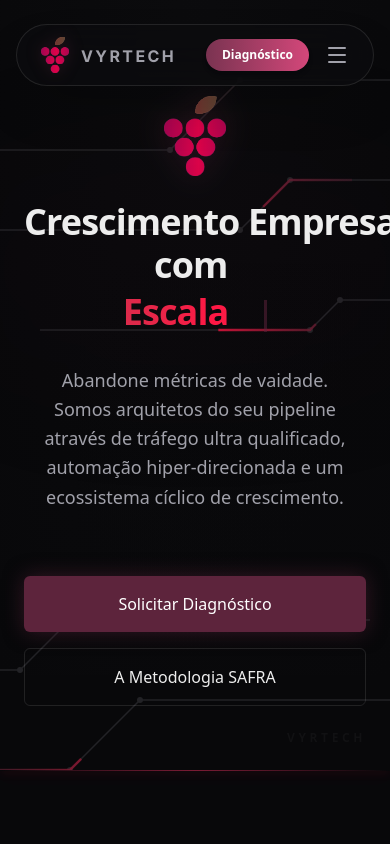
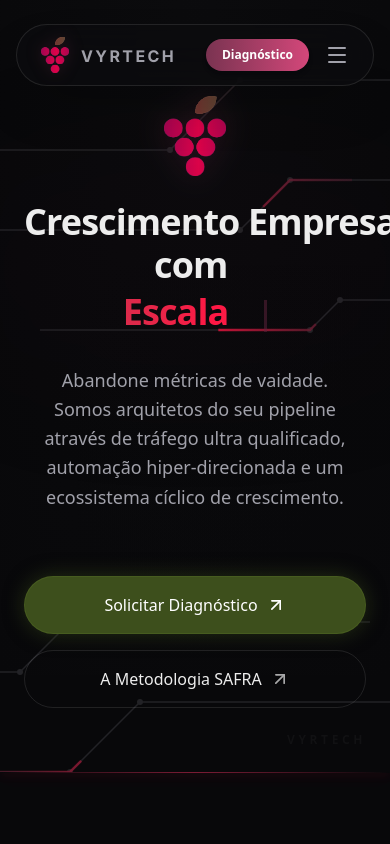
Before and after one commit to jooh44/site-vyrtech, a Next.js app: page / in a window 390 px wide. Shown: the top 844 px of the page. Built offline with nearby package versions, Linux system fonts and the light colour scheme.

Commit message:
feat: add global smooth scroll with lenis, fix hydration mismatch, update hero button color

```diff
--- a/package.json
+++ b/package.json
@@ -9,6 +9,7 @@
     "lint": "eslint"
   },
   "dependencies": {
+    "@studio-freight/react-lenis": "^0.0.47",
     "clsx": "^2.1.1",
     "framer-motion": "^12.34.2",
     "gsap": "^3.14.2",
--- a/src/app/globals.css
+++ b/src/app/globals.css
@@ -41,6 +41,10 @@
   --foreground: var(--color-vyr-text);
 }
 
+html {
+  scroll-behavior: smooth;
+}
+
 body {
   background-color: var(--background);
   color: var(--foreground);
--- a/src/app/layout.tsx
+++ b/src/app/layout.tsx
@@ -16,17 +16,21 @@ import { Navbar } from "@/components/ui/Navbar";
 import { Footer } from "@/components/ui/Footer";
 import { PcbLinesBackground } from "@/components/ui/PcbLinesBackground";
 
+import { SmoothScrollProvider } from "@/components/ui/SmoothScrollProvider";
+
 export default function RootLayout({
   children,
 }: Readonly<{
   children: React.ReactNode;
 }>) {
   return (
-    <html lang="pt-BR" className="scroll-smooth">
-      <body className={`${inter.variable} antialiased selection:bg-vyr-wine/50 selection:text-white relative min-h-screen bg-[#050506]`}>
-        <Navbar />
-        {children}
-        <Footer />
+    <html lang="pt-BR" suppressHydrationWarning>
+      <body suppressHydrationWarning className={`${inter.variable} antialiased selection:bg-vyr-wine/50 selection:text-white relative min-h-screen bg-[#050506]`}>
+        <SmoothScrollProvider>
+          <Navbar />
+          {children}
+          <Footer />
+        </SmoothScrollProvider>
       </body>
     </html>
   );
--- a/src/components/ui/Hero.tsx
+++ b/src/components/ui/Hero.tsx
@@ -4,6 +4,7 @@ import { useEffect, useRef, useState } from "react";
 import gsap from "gsap";
 import { motion } from "framer-motion";
 import Image from "next/image";
+import { ArrowUpRight } from "lucide-react";
 import { PcbLinesBackground } from "@/components/ui/PcbLinesBackground";
 
 export function Hero() {
@@ -105,11 +106,13 @@ export function Hero() {
                     </p>
 
                     <div className="hero-element pt-8 flex flex-col sm:flex-row gap-4 w-full sm:w-auto justify-center">
-                        <button className="w-full sm:w-auto px-8 py-4 rounded-md bg-vyr-wine hover:bg-vyr-wine-light text-white font-medium transition-all shadow-[0_0_20px_rgba(93,36,60,0.5)] hover:scale-[1.02]">
+                        <button className="w-full sm:w-auto px-8 py-4 rounded-full bg-[#3d4f1c] hover:bg-[#4a5d23] text-white font-medium transition-all shadow-[0_0_20px_rgba(61,79,28,0.5)] hover:shadow-[0_0_30px_rgba(74,93,35,0.8)] hover:scale-[1.02] group flex items-center justify-center border border-[#526a25]/50">
                             Solicitar Diagnóstico
+                            <ArrowUpRight className="w-5 h-5 ml-2 transition-transform duration-300 group-hover:translate-x-1 group-hover:-translate-y-1" />
                         </button>
-                        <button className="w-full sm:w-auto px-8 py-4 rounded-md border border-white/10 hover:bg-white/5 text-vyr-text transition-all font-medium hover:scale-[1.02]" onClick={() => document.getElementById('metodologia')?.scrollIntoView({ behavior: 'smooth' })}>
+                        <button className="w-full sm:w-auto px-8 py-4 rounded-full border border-white/10 hover:bg-white/5 text-vyr-text transition-all font-medium hover:scale-[1.02] group flex items-center justify-center" onClick={() => document.getElementById('metodologia')?.scrollIntoView({ behavior: 'smooth' })}>
                             A Metodologia SAFRA
+                            <ArrowUpRight className="w-5 h-5 ml-2 transition-transform duration-300 group-hover:translate-x-1 group-hover:-translate-y-1 opacity-70 group-hover:opacity-100" />
                         </button>
                     </div>
                 </div>
--- /dev/null
+++ b/src/components/ui/SmoothScrollProvider.tsx
@@ -0,0 +1,12 @@
+"use client";
+
+import { ReactLenis } from "@studio-freight/react-lenis";
+import { ReactNode } from "react";
+
+export function SmoothScrollProvider({ children }: { children: any }) {
+    return (
+        <ReactLenis root options={{ lerp: 0.1, duration: 1.5, smoothWheel: true }}>
+            {children}
+        </ReactLenis>
+    );
+}
```
Also changed, not shown: 1 other file (tests, documents, lock files or other folders).
